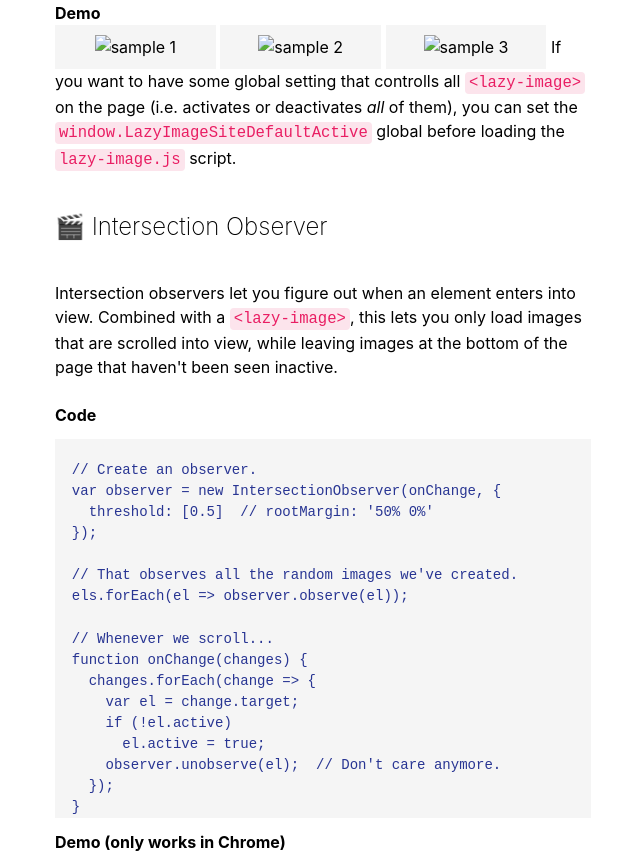
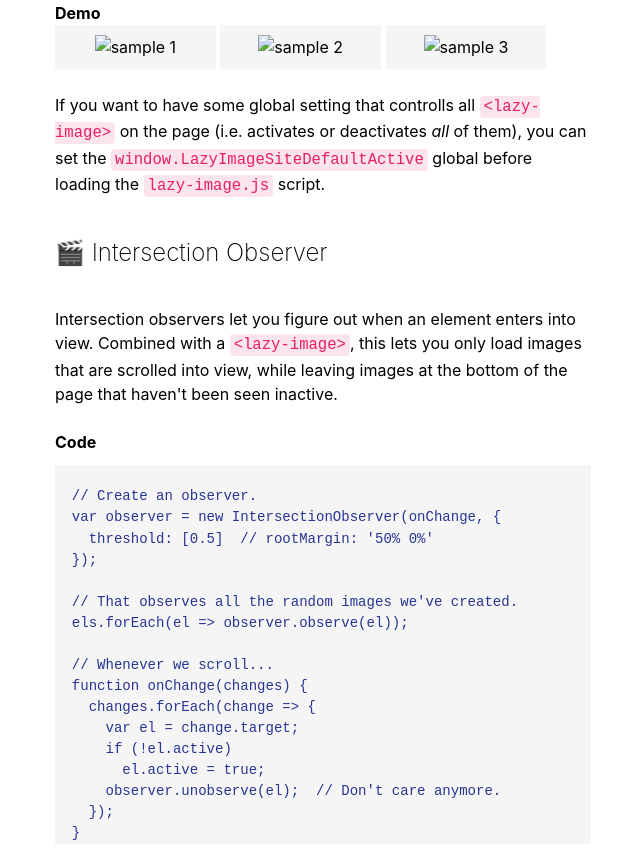
Before and after one commit to notwaldorf/lazy-image, a website: page index.html in a window 1280 px wide. Shown: the part 999-1854 px from the top of the page, without its empty margins (317-957 px from the left). Drawn offline with Linux system fonts and the light colour scheme.

Commit message:
fix mobile layout

```diff
--- a/demo-styles.css
+++ b/demo-styles.css
@@ -25,11 +25,13 @@
   background-color: #FCE4EC;
   padding: 2px 4px;
   border-radius: 4px;
-  white-space: pre;
+  word-wrap: break-word;
 }
 pre {
   font-size: 0.9em;
   background-color: #F5F5F5;
+  overflow-x: auto;
+  overflow-y: hidden;
 }
 pre code {
   color: #283593;
```
Also changed, not shown: index.html (+1 -1 lines).
